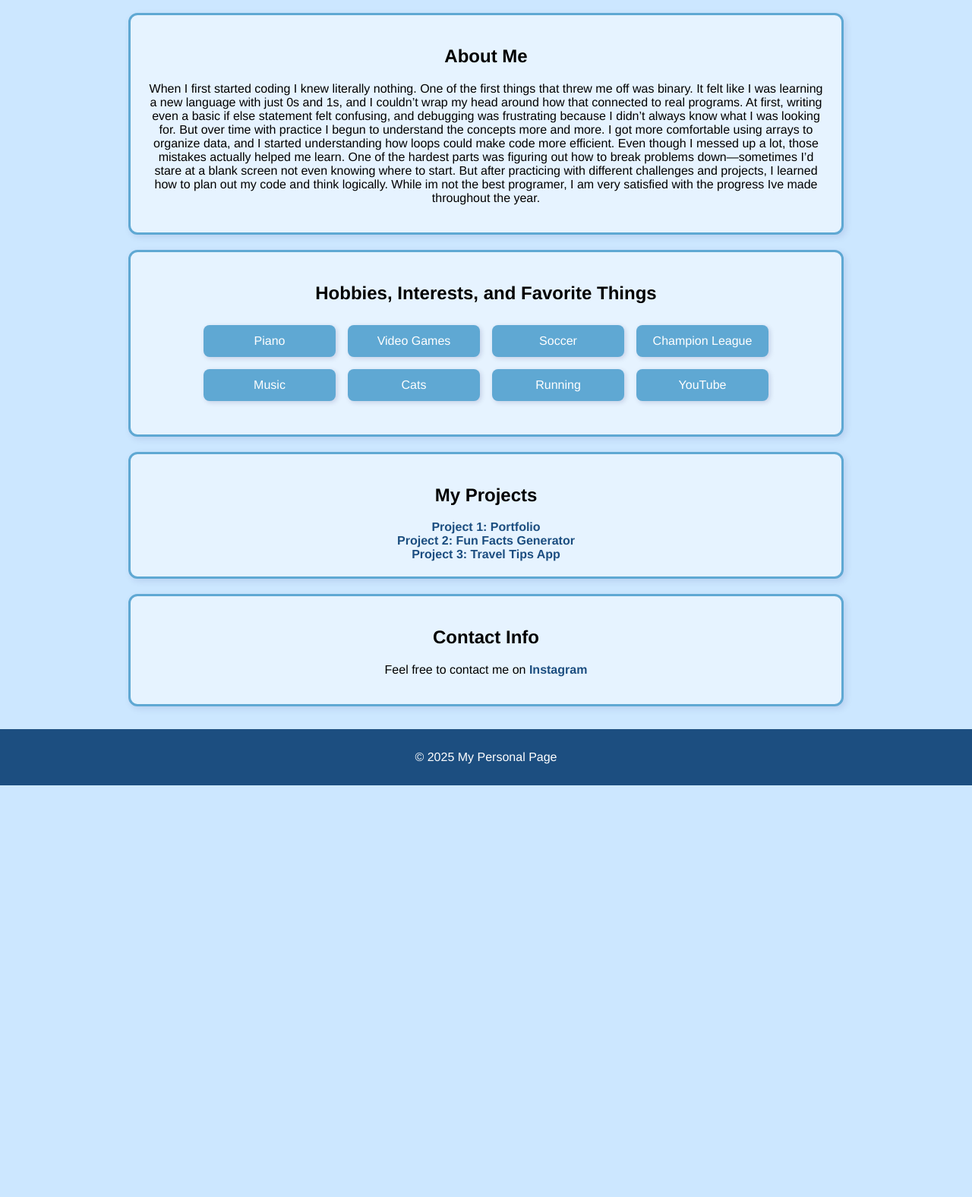
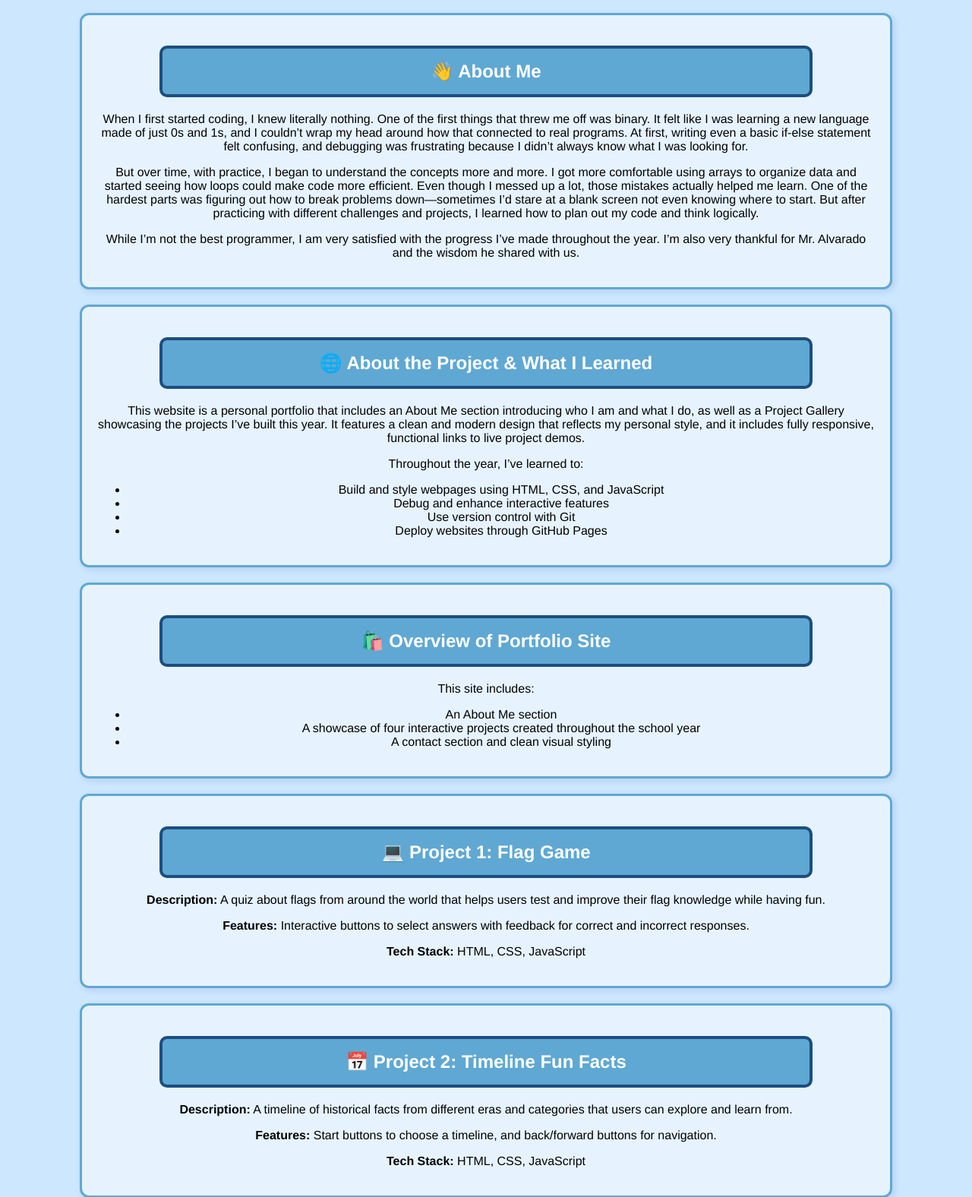
Before and after one commit to zeranecatamco/Student-Webpages, a plain HTML site: page index.html in a window 1280 px wide. Shown: the part 524-2100 px from the top of the page at 76% size. Before the commit the page ends 1558 px from the top, so only its background shows below. Drawn offline with Linux system fonts and the light colour scheme.

Commit message:
Update index.html

```diff
--- a/index.html
+++ b/index.html
@@ -2,24 +2,24 @@
 <html lang="en">
 <head>
   <meta charset="UTF-8" />
-  <title>My Personal WebPage</title>
+  <title>Francisco Diaz – Final Project Portfolio</title>
   <style>
     body {
       font-family: 'Franklin Gothic Medium', 'Arial Narrow', Arial, sans-serif;
       margin: 0;
       padding: 0;
-      background-color: #cce7ff; /* Soft baby blue */
+      background-color: #cce7ff;
       text-align: center;
     }
 
-    h1 {
+    h1, h2 {
       color: white;
-      background-color: #5fa8d3; /* Calm medium blue */
+      background-color: #5fa8d3;
       padding: 1rem;
       border-radius: 10px;
       border: solid #1c4e80 4px;
       margin: 20px auto;
-      max-width: 60%;
+      max-width: 80%;
     }
 
     .profile-img {
@@ -34,32 +34,13 @@
     }
 
     .box {
-      background: #e6f3ff; /* Pale inner box blue */
+      background: #e6f3ff;
       border: 3px solid #5fa8d3;
       border-radius: 12px;
       padding: 20px;
-      max-width: 70%;
+      max-width: 80%;
       margin: 20px auto;
       box-shadow: 3px 3px 10px rgba(0, 0, 100, 0.1);
-    }
-
-    ul {
-      list-style: none;
-      padding: 0;
-      display: flex;
-      flex-wrap: wrap;
-      justify-content: center;
-    }
-
-    li {
-      background: #5fa8d3;
-      color: white;
-      margin: 8px;
-      padding: 12px;
-      border-radius: 8px;
-      width: 150px;
-      text-align: center;
-      box-shadow: 2px 2px 6px rgba(0, 0, 80, 0.15);
     }
 
     a {
@@ -85,41 +66,83 @@
 <body>
   <img class="profile-img" src="https://preview.redd.it/miyamoto-musashi-5120x2880-v0-2jchkbkcmfqd1.jpeg?auto=webp&s=a2b53e104e1d89e1a584e10c96451e680ea15bdb" alt="Profile Image" />
 
-  <h1>ABOUT THE AUTHOR</h1>
+  <h1>Francisco Diaz – Final Project Portfolio</h1>
 
   <div class="box">
-    <h2>About Me</h2>
-    <p>When I first started coding I knew literally nothing. One of the first things that threw me off was binary. It felt like I was learning a new language with just 0s and 1s, and I couldn’t wrap my head around how that connected to real programs. At first, writing even a basic if else statement felt confusing, and debugging was frustrating because I didn’t always know what I was looking for. But over time with practice I begun to understand the concepts more and more. I got more comfortable using arrays to organize data, and I started understanding how loops could make code more efficient. Even though I messed up a lot, those mistakes actually helped me learn. One of the hardest parts was figuring out how to break problems down—sometimes I’d stare at a blank screen not even knowing where to start. But after practicing with different challenges and projects, I learned how to plan out my code and think logically. While im not the best programer, I am very satisfied with the progress Ive made throughout the year. </p>
+    <h2>👋 About Me</h2>
+    <p>When I first started coding, I knew literally nothing. One of the first things that threw me off was binary. It felt like I was learning a new language made of just 0s and 1s, and I couldn’t wrap my head around how that connected to real programs. At first, writing even a basic if-else statement felt confusing, and debugging was frustrating because I didn’t always know what I was looking for.</p>
+    <p>But over time, with practice, I began to understand the concepts more and more. I got more comfortable using arrays to organize data and started seeing how loops could make code more efficient. Even though I messed up a lot, those mistakes actually helped me learn. One of the hardest parts was figuring out how to break problems down—sometimes I’d stare at a blank screen not even knowing where to start. But after practicing with different challenges and projects, I learned how to plan out my code and think logically.</p>
+    <p>While I’m not the best programmer, I am very satisfied with the progress I’ve made throughout the year. I’m also very thankful for Mr. Alvarado and the wisdom he shared with us.</p>
   </div>
 
   <div class="box">
-    <h2>Hobbies, Interests, and Favorite Things</h2>
+    <h2>🌐 About the Project & What I Learned</h2>
+    <p>This website is a personal portfolio that includes an About Me section introducing who I am and what I do, as well as a Project Gallery showcasing the projects I’ve built this year. It features a clean and modern design that reflects my personal style, and it includes fully responsive, functional links to live project demos.</p>
+    <p>Throughout the year, I’ve learned to:</p>
     <ul>
-      <li>Piano</li>
-      <li>Video Games</li>
-      <li>Soccer</li>
-      <li>Champion League</li>
-      <li>Music</li>
-      <li>Cats</li>
-      <li>Running</li>
-      <li>YouTube</li>
+      <li>Build and style webpages using HTML, CSS, and JavaScript</li>
+      <li>Debug and enhance interactive features</li>
+      <li>Use version control with Git</li>
+      <li>Deploy websites through GitHub Pages</li>
     </ul>
   </div>
 
   <div class="box">
-    <h2>My Projects</h2>
-    <a href="https://example.com/project1" target="_blank">Project 1: Portfolio</a><br>
-    <a href="https://example.com/project2" target="_blank">Project 2: Fun Facts Generator</a><br>
-    <a href="https://example.com/project3" target="_blank">Project 3: Travel Tips App</a>
+    <h2>🛍️ Overview of Portfolio Site</h2>
+    <p>This site includes:</p>
+    <ul>
+      <li>An About Me section</li>
+      <li>A showcase of four interactive projects created throughout the school year</li>
+      <li>A contact section and clean visual styling</li>
+    </ul>
   </div>
 
   <div class="box">
-    <h2>Contact Info</h2>
-    <p>Feel free to contact me on <a href="https://www.instagram.com/">Instagram</a></p>
+    <h2>💻 Project 1: Flag Game</h2>
+    <p><strong>Description:</strong> A quiz about flags from around the world that helps users test and improve their flag knowledge while having fun.</p>
+    <p><strong>Features:</strong> Interactive buttons to select answers with feedback for correct and incorrect responses.</p>
+    <p><strong>Tech Stack:</strong> HTML, CSS, JavaScript</p>
+  </div>
+
+  <div class="box">
+    <h2>📅 Project 2: Timeline Fun Facts</h2>
+    <p><strong>Description:</strong> A timeline of historical facts from different eras and categories that users can explore and learn from.</p>
+    <p><strong>Features:</strong> Start buttons to choose a timeline, and back/forward buttons for navigation.</p>
+    <p><strong>Tech Stack:</strong> HTML, CSS, JavaScript</p>
+  </div>
+
+  <div class="box">
+    <h2>✉️ Project 3: To-Do List</h2>
+    <p><strong>Description:</strong> A simple productivity app where users can add and remove tasks to stay organized.</p>
+    <p><strong>Features:</strong> Interactivity to input, manage, and delete tasks dynamically.</p>
+    <p><strong>Tech Stack:</strong> HTML, CSS, JavaScript</p>
+  </div>
+
+  <div class="box">
+    <h2>🎮 Project 4: Chikawa Run</h2>
+    <p><strong>Description:</strong> A fun maze game with different randomly generated mazes for users to solve.</p>
+    <p><strong>Features:</strong> Player movement using arrow keys or WASD controls.</p>
+    <p><strong>Tech Stack:</strong> HTML, CSS, JavaScript</p>
+  </div>
+
+  <div class="box">
+    <h2>🔗 Links</h2>
+    <p>Live Site: <a href="https://yourusername.github.io/final-project-portfolio/" target="_blank">https://yourusername.github.io/final-project-portfolio/</a></p>
+    <p>GitHub Repository: <a href="https://github.com/yourusername/final-project-portfolio" target="_blank">https://github.com/yourusername/final-project-portfolio</a></p>
+  </div>
+
+  <div class="box">
+    <h2>📁 Class Repo Folder</h2>
+    <p>This folder contains:</p>
+    <ul>
+      <li>All project files (HTML, CSS, JS, images)</li>
+      <li>My personal README.md file (this one!)</li>
+    </ul>
+    <p>Thanks for visiting! 😊</p>
   </div>
 
   <footer>
-    <p>&copy; 2025 My Personal Page</p>
+    <p>&copy; 2025 Francisco Diaz</p>
   </footer>
 </body>
 </html>
```
